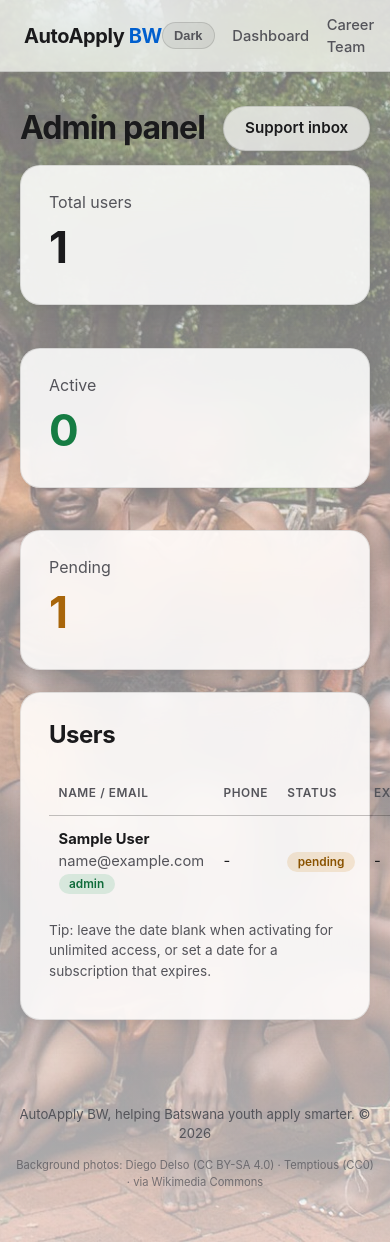
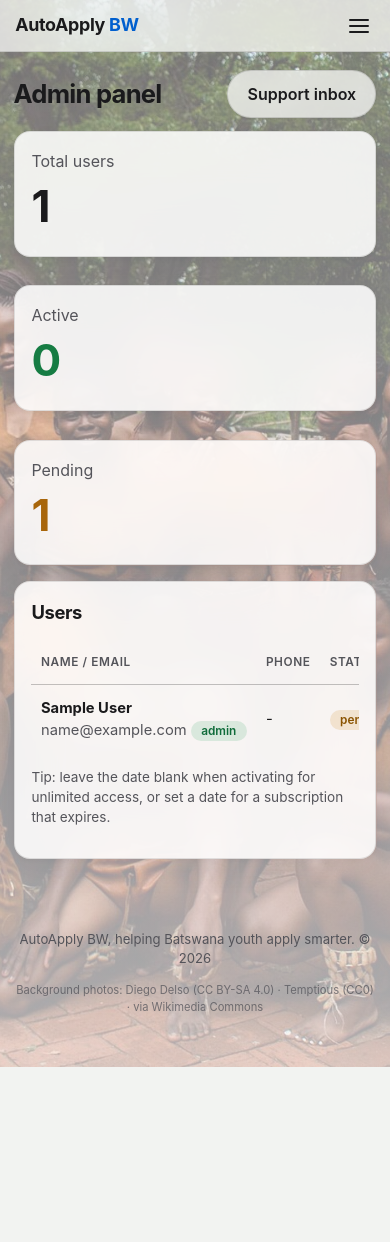
Before and after one commit to TD-Bethel/AutoApplyBW, a Flask app: page /admin/ in a window 390 px wide; the page is wider, and only the part inside the window is pictured. After the commit the page ends 1067 px from the top of that part, so only its background shows below. Run offline with Flask 3, Linux system fonts and the light colour scheme; the visitor is signed in with stand-in values (Sample User, id 1); data comes from the database, SQL or seed files in the repository; data that the repository does not hold is empty.

Commit message:
Make the UI fully responsive for phones
- Collapsible hamburger nav on small screens (the desktop nav row would
  otherwise overflow); taps on a link auto-close the menu.
- Mobile media queries: tighter spacing, single-column form rows, 16px inputs
  (stops iOS zoom-on-focus), larger tap targets, smaller hero/headings.
- Wide tables scroll horizontally instead of overflowing the viewport.
- Support chat panel and FAB repositioned to fit narrow screens.

Co-Authored-By: Claude Opus 4.8 <noreply@anthropic.com>

```diff
--- a/app/static/app.js
+++ b/app/static/app.js
@@ -193,3 +193,21 @@ document.addEventListener("click", function (event) {
     sync();
   });
 })();
+
+// ----------------------------------------------------------- mobile nav menu
+(function () {
+  var toggle = document.getElementById("nav-toggle");
+  var nav = document.getElementById("main-nav");
+  if (!toggle || !nav) return;
+  toggle.addEventListener("click", function () {
+    var open = nav.classList.toggle("open");
+    toggle.setAttribute("aria-expanded", open ? "true" : "false");
+  });
+  // Close the menu after tapping a link.
+  nav.addEventListener("click", function (e) {
+    if (e.target.closest("a")) {
+      nav.classList.remove("open");
+      toggle.setAttribute("aria-expanded", "false");
+    }
+  });
+})();
--- a/app/static/style.css
+++ b/app/static/style.css
@@ -569,3 +569,66 @@ img { max-width: 100%; height: auto; }
 /* Muted text needs to stay legible; bump weight slightly on small print. */
 .muted { color: var(--muted); }
 .caption-credit { opacity: 0.85; }
+
+/* ===================================================== MOBILE / RESPONSIVE === */
+.nav-toggle {
+  display: none; background: none; border: none; color: var(--ink);
+  cursor: pointer; padding: 0.25rem; line-height: 0;
+}
+
+@media (max-width: 720px) {
+  /* --- collapsible nav --- */
+  .topbar { position: relative; padding: 0.6rem 0.95rem; }
+  .nav-toggle { display: inline-flex; }
+  #main-nav {
+    display: none;
+    position: absolute; top: 100%; right: 0.7rem; left: 0.7rem;
+    flex-direction: column; align-items: stretch; gap: 0.15rem;
+    background: var(--glass-strong);
+    -webkit-backdrop-filter: saturate(180%) blur(22px);
+    backdrop-filter: saturate(180%) blur(22px);
+    border: 1px solid var(--line); border-radius: 14px;
+    padding: 0.45rem; margin-top: 0.45rem; box-shadow: var(--shadow);
+  }
+  #main-nav.open { display: flex; }
+  #main-nav a, #main-nav .who {
+    display: block; padding: 0.6rem 0.65rem; border-radius: 9px; font-size: 0.95rem;
+  }
+  #main-nav a:hover { background: rgba(127, 127, 127, 0.12); }
+  #main-nav .who { font-size: 0.8rem; opacity: 0.75; }
+  #main-nav form.inline { display: block; margin-top: 0.2rem; }
+  #main-nav .btn-link { display: block; width: 100%; text-align: center; }
+  #main-nav .theme-toggle { align-self: flex-start; margin-bottom: 0.2rem; }
+
+  /* --- spacing / typography --- */
+  .container { margin: 1.1rem auto; padding: 0 0.85rem; }
+  .card { padding: 1.05rem 1.05rem; border-radius: 16px; margin-bottom: 1rem; }
+  h1 { font-size: 1.6rem; }
+  .brand { font-size: 1.12rem; }
+
+  /* --- forms: one column, comfortable tap targets --- */
+  .row { gap: 0.8rem; }
+  .row > * { min-width: 100%; }
+  input, textarea, select, .btn { font-size: 16px; }  /* 16px stops iOS zoom-on-focus */
+  .btn { padding: 0.7rem 1.2rem; }
+
+  /* --- tables scroll horizontally instead of overflowing --- */
+  table { display: block; overflow-x: auto; white-space: nowrap;
+          -webkit-overflow-scrolling: touch; }
+
+  /* --- landing hero --- */
+  .hero-split { gap: 1.4rem; }
+  .hero-split h1 { font-size: 2rem; }
+  .stat-strip { gap: 1rem; }
+
+  /* --- support chat fits small screens --- */
+  .chat-thread { max-height: 46vh; }
+  #chat-panel { right: 0.7rem; left: 0.7rem; width: auto; bottom: 5rem; }
+  #chat-fab { right: 1rem; bottom: 1rem; }
+}
+
+@media (max-width: 420px) {
+  .hero-split h1 { font-size: 1.7rem; }
+  .feature, .assistant-card { text-align: left; }
+  .card h2 { font-size: 1.15rem; }
+}
--- a/app/templates/base.html
+++ b/app/templates/base.html
@@ -10,7 +10,14 @@
 <body class="{{ 'bg-app' if g.user else 'bg-auth' }}">
   <header class="topbar">
     <a class="brand" href="{{ url_for('main.index') }}">AutoApply&nbsp;<span>BW</span></a>
-    <nav>
+    <button id="nav-toggle" class="nav-toggle" type="button"
+            aria-label="Toggle menu" aria-expanded="false">
+      <svg viewBox="0 0 24 24" width="24" height="24" aria-hidden="true">
+        <path d="M3 6h18M3 12h18M3 18h18" stroke="currentColor"
+              stroke-width="2" stroke-linecap="round" fill="none"/>
+      </svg>
+    </button>
+    <nav id="main-nav">
       <button id="theme-toggle" type="button" class="theme-toggle"
               aria-label="Toggle dark mode" title="Toggle dark mode">Dark</button>
       {% if g.user %}
```
